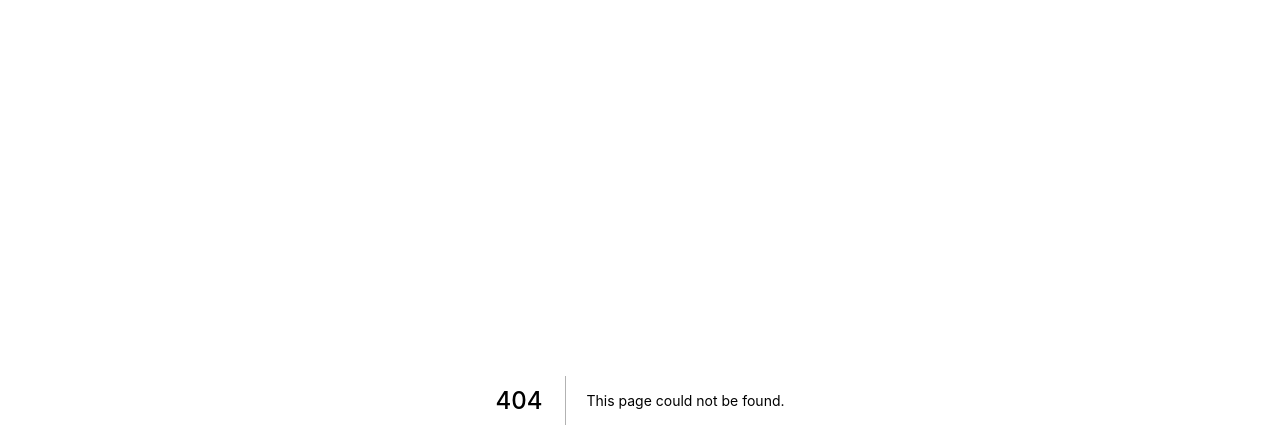
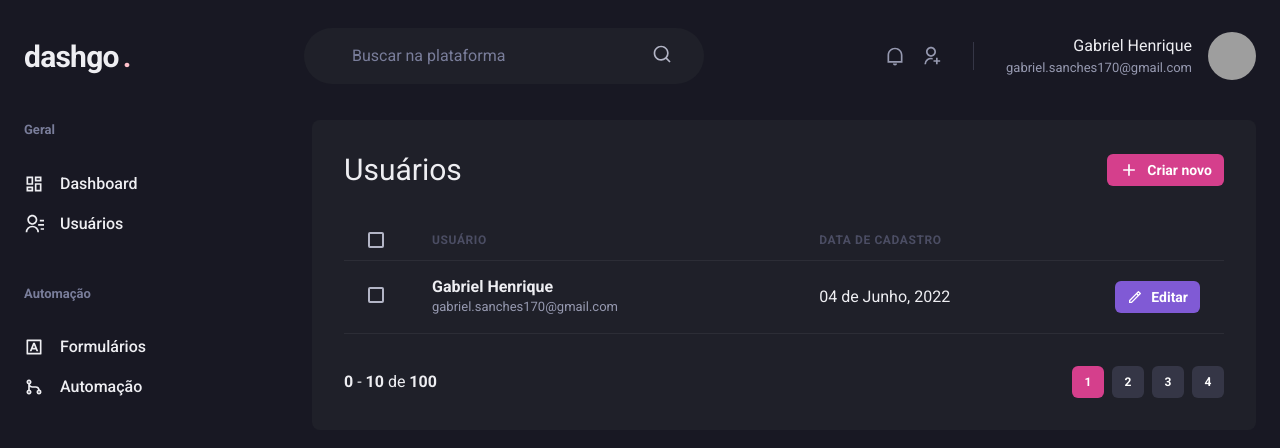
Before and after one commit to Gabriek0/dashgo, a Next.js app: page /users in a window 1280 px wide. Before the commit this address had no page. Shown: the top 448 px of the page. Built offline with nearby package versions, Linux system fonts and the light colour scheme; grey boxes are pictures that could not be loaded.

Commit message:
feat: pagination and user page

```diff
--- /dev/null
+++ b/src/components/Pagination.tsx
@@ -0,0 +1,69 @@
+import { Box, Button, Stack } from "@chakra-ui/react";
+
+export function Pagination() {
+    return (
+        <Stack
+            direction="row"
+            mt="8"
+            justify="space-between"
+            align="center"
+            spacing="6"
+        >
+            <Box>
+                <strong>0</strong> - <strong>10</strong> de <strong>100</strong>
+            </Box>
+            <Stack direction="row" spacing="2">
+                <Button
+                    size="sm"
+                    fontSize="xs"
+                    width="4"
+                    colorScheme="pink"
+                    disabled
+                    _disabled={{
+                        bgColor: "pink.500",
+                        cursour: "default"
+                    }}
+                >
+                    1
+                </Button>
+                <Button
+                    size="sm"
+                    fontSize="xs"
+                    width="4"
+                    colorScheme="pink"
+                    bg="gray.700"
+                    _hover={{
+                        bg: "gray.500"
+                    }}
+                >
+                    2
+                </Button>
+                <Button
+                    size="sm"
+                    fontSize="xs"
+                    width="4"
+                    colorScheme="pink"
+                    bg="gray.700"
+                    _hover={{
+                        bg: "gray.500"
+                    }}
+                >
+                    3
+                </Button>
+                <Button
+                    size="sm"
+                    fontSize="xs"
+                    width="4"
+                    colorScheme="pink"
+                    bg="gray.700"
+                    _hover={{
+                        bg: "gray.500"
+                    }}
+                >
+                    4
+                </Button>
+
+            </Stack>
+        </Stack>
+    );
+};
--- /dev/null
+++ b/src/pages/users/index.tsx
@@ -0,0 +1,94 @@
+// Chakra UI
+import { Box, Button, Checkbox, Flex, Heading, Icon, Table, Tbody, Td, Text, Th, Thead, Tr } from "@chakra-ui/react";
+
+// React-icons
+import { RiAddLine, RiPencilLine } from "react-icons/ri";
+
+// Components
+import { Header } from "../../components/Header";
+import { Pagination } from "../../components/Pagination";
+import { Sidebar } from "../../components/Sidebar";
+
+export default function UserList() {
+    return (
+        <Box>
+            <Header />
+
+            <Flex w="100%" my="6" maxW={1480} mx="auto" px="6" >
+                <Sidebar />
+
+
+                <Box
+                    flex="1"
+                    borderRadius={8}
+                    bg="gray.800"
+                    p="8"
+                >
+                    <Flex
+                        mb="8"
+                        justify="space-between"
+                        align="center"
+                    >
+                        <Heading size="lg" fontWeight="normal">Usuários</Heading>
+
+                        <Button
+                            as="a"
+                            size="sm"
+                            fontSize="sm"
+                            colorScheme="pink"
+                            leftIcon={<Icon as={RiAddLine} fontSize="20" />}
+                        >
+                            Criar novo
+                        </Button>
+                    </Flex>
+
+                    <Table colorScheme="whiteAlpha">
+                        <Thead>
+                            <Tr>
+                                <Th px="6" color="gray.300" width="8">
+                                    <Checkbox colorScheme="pink" />
+                                </Th>
+                                <Th>
+                                    Usuário
+                                </Th>
+                                <Th>
+                                    Data de cadastro
+                                </Th>
+                                <Th w="8">
+
+                                </Th>
+                            </Tr>
+                        </Thead>
+                        <Tbody>
+                            <Tr>
+                                <Td px="6">
+                                    <Checkbox colorScheme="pink" />
+                                </Td>
+                                <Td>
+                                    <Box>
+                                        <Text fontWeight="bold">Gabriel Henrique</Text>
+                                        <Text fontSize="small" color="gray.300">gabriel.sanches170@gmail.com</Text>
+                                    </Box>
+                                </Td>
+                                <Td>04 de Junho, 2022</Td>
+                                <Td>
+                                    <Button
+                                        as="a"
+                                        size="sm"
+                                        fontSize="sm"
+                                        colorScheme="purple"
+                                        leftIcon={<Icon as={RiPencilLine} fontSize="16" />}
+                                    >
+                                        Editar
+                                    </Button>
+                                </Td>
+                            </Tr>
+                        </Tbody>
+                    </Table>
+
+                    <Pagination />
+                </Box>
+            </ Flex>
+        </Box>
+    );
+};
```
Also changed, not shown: src/pages/dashboard.tsx (+3 -5 lines).
